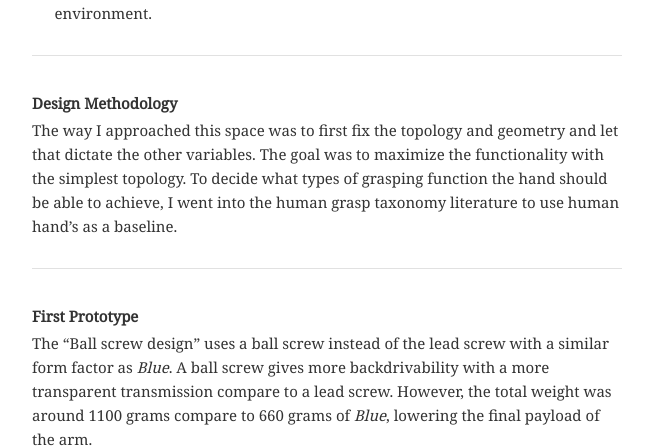
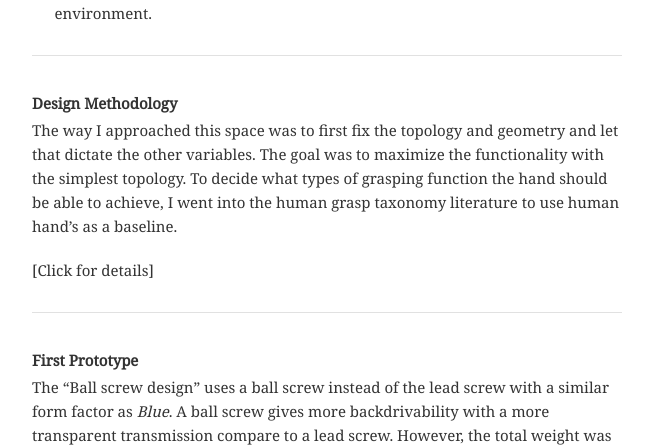
Before and after one commit to menglongguo/website, a Jekyll site: the page built from _projects/TRIHand.md, in a window 1280 px wide and 900 px high, scrolled down 2271 px, cut to the strip 0-447 px from the top of the window. Shown: the whole strip, without its empty margins (313-966 px from the left). Built offline with Jekyll 4.4.1, drawn with Linux system fonts in a browser that asks for light colours; a script that is not in the unit is left out; comment, search, counter and statistics services are not loaded.

Commit message:
Update TRIHand.md

```diff
--- a/_projects/TRIHand.md
+++ b/_projects/TRIHand.md
@@ -81,6 +81,7 @@ The way I approached this space was to first fix the topology and geometry and l
 The goal was to maximize the functionality with the simplest topology.
 To decide what types of grasping function the hand should be able to achieve, I went into the human grasp taxonomy literature to use human hand's as a baseline.
 
+[Click for details]
 
 
 ---
```
